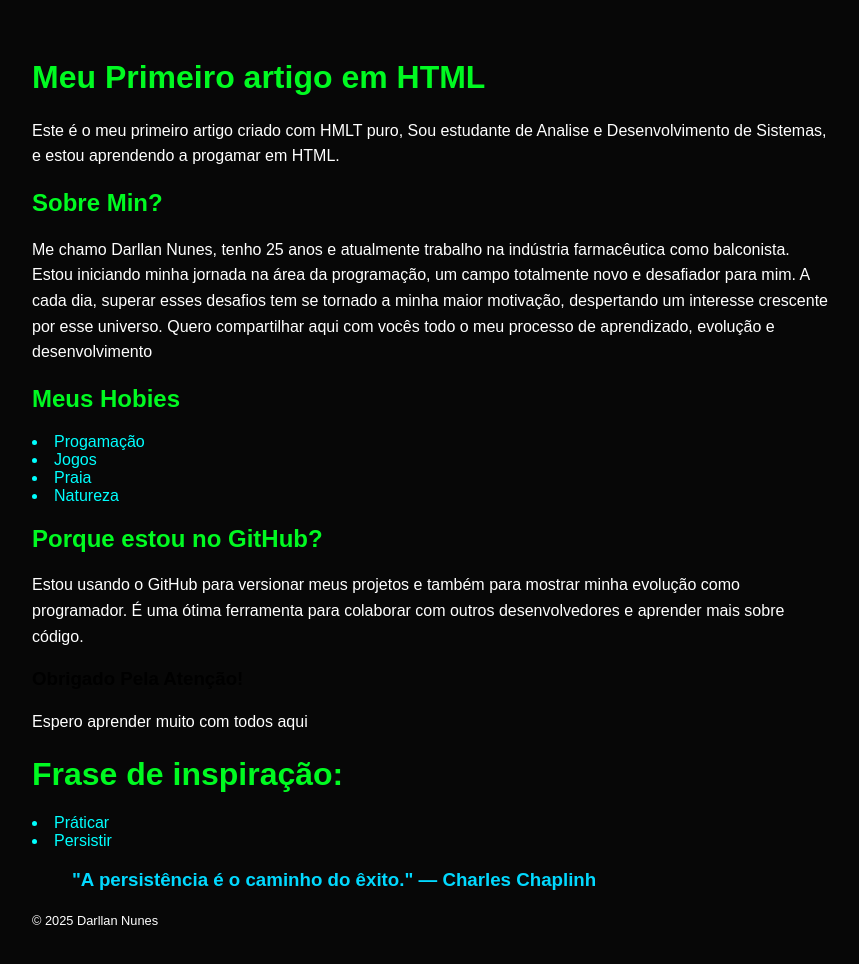
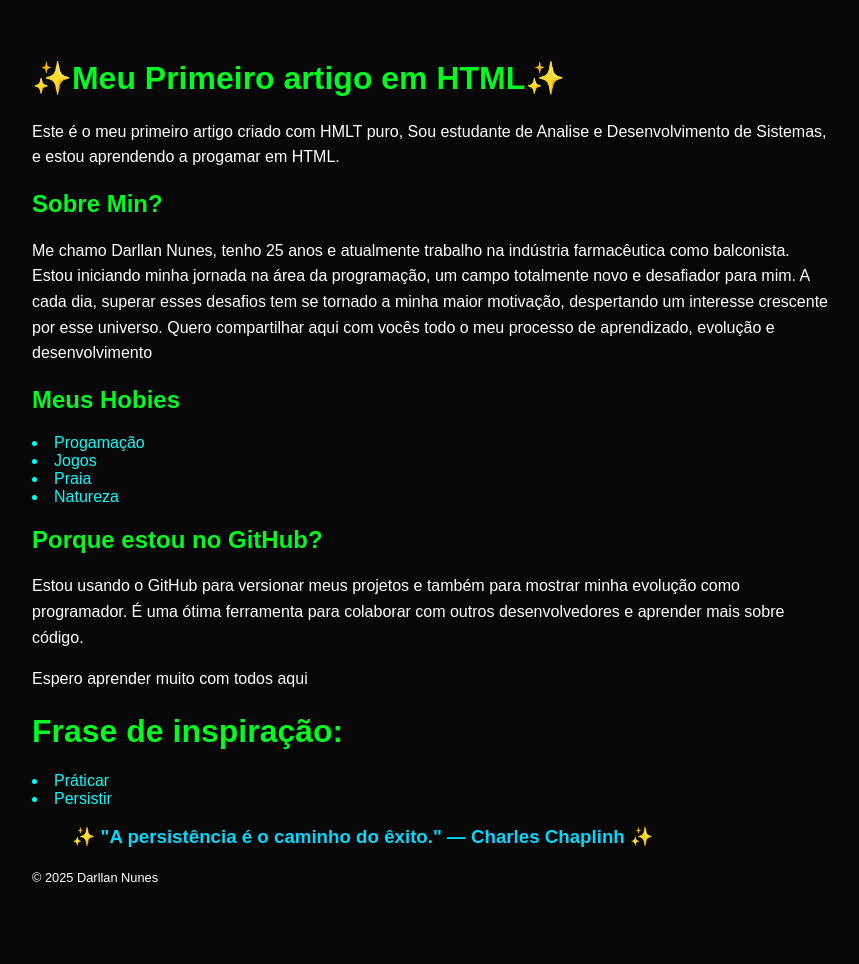
Before and after one commit to darllannunes/html, a plain HTML site: page Artigo.html in a window 1280 px wide. Shown: the whole page, without its empty margins (208-1067 px from the left). After the commit the page ends 922 px from the top, so only its background shows below. Drawn offline with Linux system fonts and the light colour scheme.

Commit message:
inserindo emjis
adicionei alguns emojis ao artigo

```diff
--- a/Artigo.html
+++ b/Artigo.html
@@ -34,10 +34,13 @@
             font-size: 0.8em;
             color: #00fa21;
         }
+
+</style>
+
          </style>
 </head>
 <body>
-    <h1> Meu Primeiro artigo em HTML</h1>
+    <h1> ✨Meu Primeiro artigo em HTML✨</h1>
 
     <P> Este é o meu primeiro artigo criado com HMLT puro, Sou estudante
          de Analise e Desenvolvimento de Sistemas, e estou aprendendo a progamar em HTML. </P>
@@ -53,6 +56,7 @@ chamo Darllan Nunes, tenho 25 anos e atualmente trabalho na indústria farmacêu
    desenvolvimento </p>
 
  <h2> Meus Hobies </h2>
+
  <li> Progamação</li>
  <li> Jogos</li>
  <li>Praia</li>
@@ -65,18 +69,18 @@ chamo Darllan Nunes, tenho 25 anos e atualmente trabalho na indústria farmacêu
     É uma ótima ferramenta para colaborar com outros desenvolvedores
      e aprender mais sobre código.  </p>
 
-   <h3> Obrigado Pela Atenção! </h3>
 
    <p> Espero aprender muito com todos aqui</p>
 
    <table>
     <h1> Frase de inspiração: </h1>
+
     <li> Práticar</li>
     <li> Persistir </li>
    </table>
 
    <blockquote>
-   <h3> "A persistência é o caminho do êxito." — Charles Chaplinh </h3>
+   <h3>✨ "A persistência é o caminho do êxito." — Charles Chaplinh ✨</h3>
    </blockquote>
 
     <footer>
```
